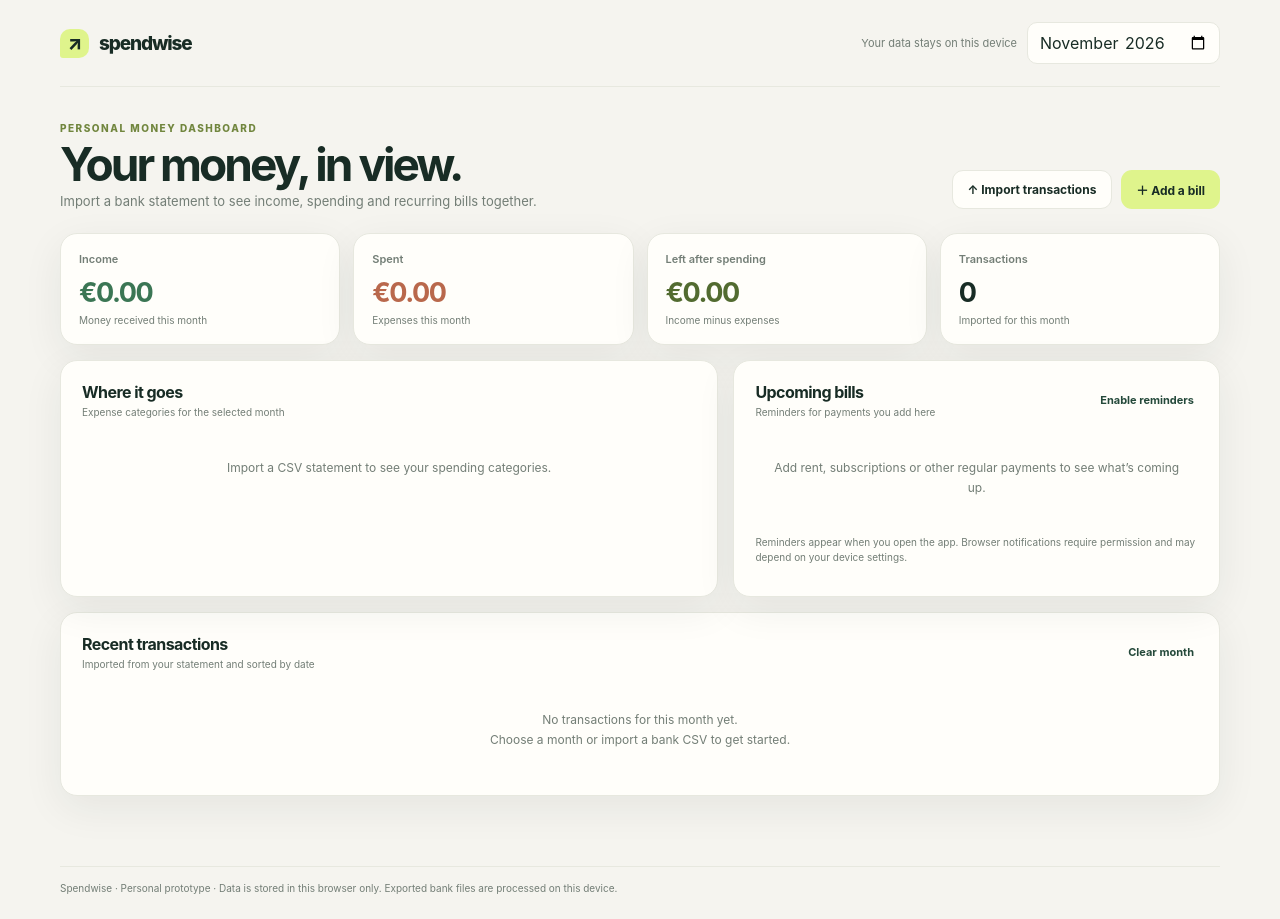
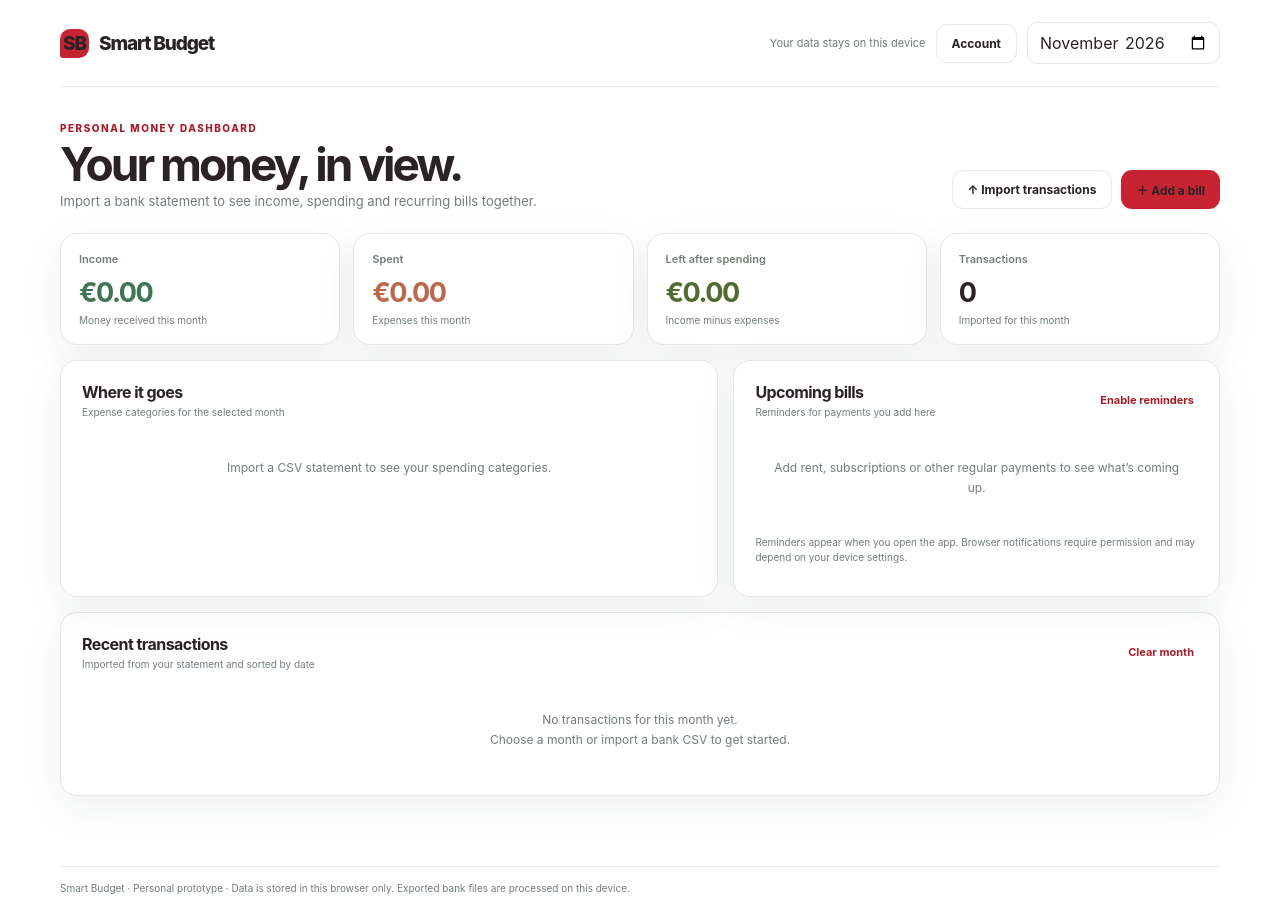
Before and after one commit to sarpcoskun34-eng/unibridge, a plain HTML site: page budget/index.html in a window 1280 px wide. Drawn offline with Linux system fonts and the light colour scheme.

Commit message:
Rebrand budget app and add account screen

```diff
--- a/budget/index.html
+++ b/budget/index.html
@@ -3,19 +3,19 @@
 <head>
 <meta charset="utf-8">
 <meta name="viewport" content="width=device-width, initial-scale=1, viewport-fit=cover">
-<meta name="theme-color" content="#152b25">
+<meta name="theme-color" content="#8f1620">
 <meta name="description" content="A private, simple view of your monthly money.">
 <link rel="manifest" href="./manifest.webmanifest">
 <link rel="icon" href="./icon.svg" type="image/svg+xml">
-<title>Spendwise — Your money, in view</title>
+<title>Smart Budget — Your money, in view</title>
 <style>
-:root{--bg:#f5f4ef;--card:#fffefa;--ink:#182c25;--muted:#737e76;--line:#e7e8df;--green:#dff48c;--deep:#24493a;--orange:#e9a07e;--blue:#dcecf1;--red:#bb584b;--shadow:0 12px 40px #172d2512}
+:root{--bg:#ffffff;--card:#ffffff;--ink:#292326;--muted:#737e76;--line:#e7e8df;--green:#c82332;--deep:#a81d29;--orange:#e9a07e;--blue:#dcecf1;--red:#bb584b;--shadow:0 12px 40px #172d2512}
 *{box-sizing:border-box}body{margin:0;background:var(--bg);color:var(--ink);font-family:Inter,ui-sans-serif,system-ui,-apple-system,"Segoe UI",sans-serif}button,input,select{font:inherit}button{cursor:pointer}
 .wrap{max-width:1160px;width:calc(100% - 40px);margin:auto}.top{display:flex;align-items:center;justify-content:space-between;padding:22px 0;border-bottom:1px solid var(--line)}.brand{display:flex;gap:10px;align-items:center;font-size:19px;font-weight:800;letter-spacing:-.06em}.brand i{display:grid;place-items:center;width:29px;height:29px;border-radius:10px 10px 10px 3px;background:var(--green);font-style:normal}.top-right{display:flex;align-items:center;gap:10px}.private{font-size:11px;color:var(--muted)}.month{border:1px solid var(--line);border-radius:10px;padding:9px 11px;background:var(--card);color:var(--ink)}
-main{padding:35px 0 70px}.intro{display:flex;justify-content:space-between;align-items:end;margin-bottom:24px;gap:20px}.eyebrow{font-size:10px;text-transform:uppercase;letter-spacing:.15em;font-weight:800;color:#71863e}h1{margin:7px 0 4px;font-size:clamp(30px,5vw,46px);letter-spacing:-.065em;line-height:1.04;font-weight:680}.intro p{margin:0;color:var(--muted);font-size:13px}.actions{display:flex;gap:9px;flex-wrap:wrap}.btn{display:inline-flex;align-items:center;justify-content:center;gap:8px;border:0;border-radius:11px;padding:11px 15px;background:var(--ink);color:#fff;font-size:12px;font-weight:700}.btn:hover{background:#315444}.btn.alt{background:var(--card);color:var(--ink);border:1px solid var(--line)}.btn.light{background:var(--green);color:var(--ink)}.cards{display:grid;grid-template-columns:repeat(4,1fr);gap:13px}.card{background:var(--card);border:1px solid var(--line);border-radius:17px;padding:18px;box-shadow:var(--shadow)}.metric-label{font-size:11px;color:var(--muted);font-weight:600}.metric{margin:10px 0 5px;font-size:27px;letter-spacing:-.055em;font-weight:700}.metric-note{font-size:10px;color:var(--muted)}.income .metric{color:#3b7654}.outgoing .metric{color:#b9684c}.balance .metric{color:#526b30}
+main{padding:35px 0 70px}.intro{display:flex;justify-content:space-between;align-items:end;margin-bottom:24px;gap:20px}.eyebrow{font-size:10px;text-transform:uppercase;letter-spacing:.15em;font-weight:800;color:#a81d29}h1{margin:7px 0 4px;font-size:clamp(30px,5vw,46px);letter-spacing:-.065em;line-height:1.04;font-weight:680}.intro p{margin:0;color:var(--muted);font-size:13px}.actions{display:flex;gap:9px;flex-wrap:wrap}.btn{display:inline-flex;align-items:center;justify-content:center;gap:8px;border:0;border-radius:11px;padding:11px 15px;background:var(--ink);color:#fff;font-size:12px;font-weight:700}.btn:hover{background:#8b1520}.btn.alt{background:var(--card);color:var(--ink);border:1px solid var(--line)}.btn.light{background:var(--green);color:var(--ink)}.cards{display:grid;grid-template-columns:repeat(4,1fr);gap:13px}.card{background:var(--card);border:1px solid var(--line);border-radius:17px;padding:18px;box-shadow:var(--shadow)}.metric-label{font-size:11px;color:var(--muted);font-weight:600}.metric{margin:10px 0 5px;font-size:27px;letter-spacing:-.055em;font-weight:700}.metric-note{font-size:10px;color:var(--muted)}.income .metric{color:#3e7655}.outgoing .metric{color:#b9684c}.balance .metric{color:#526b30}
 .columns{display:grid;grid-template-columns:1.15fr .85fr;gap:15px;margin-top:15px}.panel{padding:21px;background:var(--card);border:1px solid var(--line);border-radius:17px;box-shadow:var(--shadow)}.panel-head{display:flex;align-items:center;justify-content:space-between;gap:10px;margin-bottom:16px}.panel h2{margin:0;font-size:16px;letter-spacing:-.035em}.panel-head p{margin:4px 0 0;color:var(--muted);font-size:10px}.linkbtn{border:0;background:none;color:var(--deep);font-size:11px;font-weight:700;padding:4px}
-.chart{display:grid;gap:13px}.cat-row{display:grid;grid-template-columns:95px 1fr 75px;align-items:center;gap:10px;font-size:11px}.cat-name{overflow:hidden;text-overflow:ellipsis;white-space:nowrap}.bar{height:8px;border-radius:8px;background:#eff0e8;overflow:hidden}.bar i{height:100%;display:block;border-radius:inherit;background:#a8c463}.cat-amount{text-align:right;font-weight:700;font-variant-numeric:tabular-nums}
-.transactions{margin-top:15px}.table{width:100%;border-collapse:collapse}.table th{text-align:left;color:var(--muted);font-size:9px;text-transform:uppercase;letter-spacing:.08em;font-weight:700;padding:9px 5px;border-bottom:1px solid var(--line)}.table td{padding:12px 5px;border-bottom:1px solid #f0f0e9;font-size:11px}.table tr:last-child td{border-bottom:0}.merchant{font-weight:700}.sub{display:block;color:var(--muted);font-size:9px;margin-top:3px}.amount{text-align:right;font-weight:750;white-space:nowrap}.positive{color:#43815d}.negative{color:#b6684d}.badge{display:inline-block;background:#f0f2e8;color:#536447;padding:4px 7px;border-radius:99px;font-size:9px;white-space:nowrap}.empty{padding:24px 12px;text-align:center;color:var(--muted);font-size:12px;line-height:1.7}
+.chart{display:grid;gap:13px}.cat-row{display:grid;grid-template-columns:95px 1fr 75px;align-items:center;gap:10px;font-size:11px}.cat-name{overflow:hidden;text-overflow:ellipsis;white-space:nowrap}.bar{height:8px;border-radius:8px;background:#eff0e8;overflow:hidden}.bar i{height:100%;display:block;border-radius:inherit;background:#c82332}.cat-amount{text-align:right;font-weight:700;font-variant-numeric:tabular-nums}
+.transactions{margin-top:15px}.table{width:100%;border-collapse:collapse}.table th{text-align:left;color:var(--muted);font-size:9px;text-transform:uppercase;letter-spacing:.08em;font-weight:700;padding:9px 5px;border-bottom:1px solid var(--line)}.table td{padding:12px 5px;border-bottom:1px solid #f0f0e9;font-size:11px}.table tr:last-child td{border-bottom:0}.merchant{font-weight:700}.sub{display:block;color:var(--muted);font-size:9px;margin-top:3px}.amount{text-align:right;font-weight:750;white-space:nowrap}.positive{color:#43815d}.negative{color:#b6684d}.badge{display:inline-block;background:#fae9eb;color:#93212a;padding:4px 7px;border-radius:99px;font-size:9px;white-space:nowrap}.empty{padding:24px 12px;text-align:center;color:var(--muted);font-size:12px;line-height:1.7}
 .recurring-list{display:grid;gap:9px}.bill{display:flex;align-items:center;justify-content:space-between;gap:10px;padding:11px 12px;background:#f7f7f1;border-radius:12px}.bill strong{display:block;font-size:11px}.bill small{display:block;margin-top:3px;color:var(--muted);font-size:9px}.bill-right{text-align:right;white-space:nowrap}.bill-right b{display:block;font-size:11px}.bill-right small{font-size:9px;color:#8b6d39}.bill-x{border:0;background:none;color:#a8ada5;padding:4px}.notification-note{margin-top:12px;color:var(--muted);font-size:10px;line-height:1.5}.footer{padding:15px 0 25px;color:var(--muted);font-size:10px;border-top:1px solid var(--line)}
 dialog{width:min(450px,calc(100% - 28px));border:1px solid var(--line);border-radius:18px;padding:23px;background:var(--card);color:var(--ink);box-shadow:0 24px 100px #101d1850}dialog::backdrop{background:#12211dcc}dialog h2{margin:0 0 5px;font-size:19px;letter-spacing:-.04em}dialog p{margin:0 0 17px;color:var(--muted);font-size:11px;line-height:1.6}.field{display:grid;gap:5px;margin:12px 0}.field label{font-size:10px;font-weight:700}.field input,.field select{width:100%;border:1px solid var(--line);border-radius:9px;padding:10px;background:white;color:var(--ink);font-size:12px}.modal-actions{display:flex;justify-content:flex-end;gap:8px;margin-top:18px}.hidden{display:none!important}
 @media(max-width:780px){.cards{grid-template-columns:repeat(2,1fr)}.columns{grid-template-columns:1fr}.intro{display:block}.actions{margin-top:16px}.private{display:none}.cat-row{grid-template-columns:85px 1fr 65px}.panel{padding:17px}.top{padding:16px 0}.month{max-width:145px}}
@@ -23,7 +23,7 @@ dialog{width:min(450px,calc(100% - 28px));border:1px solid var(--line);border-ra
 </style>
 </head>
 <body>
-<header class="wrap top"><div class="brand"><i>↗</i> spendwise</div><div class="top-right"><span class="private">Your data stays on this device</span><input class="month" id="month" type="month" aria-label="Choose month"></div></header>
+<header class="wrap top"><div class="brand"><i>SB</i> Smart Budget</div><div class="top-right"><span class="private">Your data stays on this device</span><button class="btn alt" id="account-open">Account</button><input class="month" id="month" type="month" aria-label="Choose month"></div></header>
 <main class="wrap">
 <section class="intro"><div><div class="eyebrow">Personal money dashboard</div><h1>Your money, in view.</h1><p>Import a bank statement to see income, spending and recurring bills together.</p></div><div class="actions"><label class="btn alt" for="csv">↑ Import transactions</label><input id="csv" type="file" accept=".csv,text/csv" class="hidden"><button class="btn light" id="add-bill">＋ Add a bill</button></div></section>
 <section class="cards" aria-label="Monthly summary">
@@ -38,12 +38,12 @@ dialog{width:min(450px,calc(100% - 28px));border:1px solid var(--line);border-ra
 </section>
 <section class="panel transactions"><div class="panel-head"><div><h2>Recent transactions</h2><p>Imported from your statement and sorted by date</p></div><button id="clear-month" class="linkbtn">Clear month</button></div><div id="transaction-area"></div></section>
 </main>
-<footer class="wrap footer">Spendwise · Personal prototype · Data is stored in this browser only. Exported bank files are processed on this device.</footer>
+<footer class="wrap footer">Smart Budget · Personal prototype · Data is stored in this browser only. Exported bank files are processed on this device.</footer>
 
-<dialog id="bill-dialog"><form id="bill-form"><h2>Add a recurring payment</h2><p>Enter a bill you want to keep an eye on. Spendwise can remind you as the due date approaches.</p><div class="field"><label for="bill-name">Payment name</label><input id="bill-name" required placeholder="e.g. Phone plan"></div><div class="field"><label for="bill-amount">Amount (€)</label><input id="bill-amount" required type="number" min="0.01" step="0.01" placeholder="19.99"></div><div class="field"><label for="bill-day">Due day each month</label><input id="bill-day" required type="number" min="1" max="31" value="1"></div><div class="modal-actions"><button type="button" class="btn alt" id="cancel-bill">Cancel</button><button class="btn">Save bill</button></div></form></dialog>
+<dialog id="bill-dialog"><form id="bill-form"><h2>Add a recurring payment</h2><p>Enter a bill you want to keep an eye on. Smart Budget can remind you as the due date approaches.</p><div class="field"><label for="bill-name">Payment name</label><input id="bill-name" required placeholder="e.g. Phone plan"></div><div class="field"><label for="bill-amount">Amount (€)</label><input id="bill-amount" required type="number" min="0.01" step="0.01" placeholder="19.99"></div><div class="field"><label for="bill-day">Due day each month</label><input id="bill-day" required type="number" min="1" max="31" value="1"></div><div class="modal-actions"><button type="button" class="btn alt" id="cancel-bill">Cancel</button><button class="btn">Save bill</button></div></form></dialog>
 
 <script>
-const KEY="spendwise-v1";
+const KEY="smartbudget-v1";
 const initial=()=>({transactions:[],bills:[]});
 let state;
 try{state=JSON.parse(localStorage.getItem(KEY))||initial()}catch{state=initial()}
@@ -139,7 +139,7 @@ function renderBills(){
 function checkReminders(){
  if(!("Notification" in window)||Notification.permission!=="granted")return;
  const todayKey=new Date().toISOString().slice(0,10);
- state.bills.forEach(b=>{const d=nextDue(Number(b.day));const days=Math.ceil((d-new Date(new Date().toDateString()))/86400000);const key="spendwise-reminder-"+b.name+"-"+d.toISOString().slice(0,10);if(days>=0&&days<=3&&!localStorage.getItem(key)){new Notification("Upcoming payment",{body:b.name+" · "+euro(b.amount)+(days===0?" due today":days===1?" due tomorrow":" due in "+days+" days")});localStorage.setItem(key,todayKey)}});
+ state.bills.forEach(b=>{const d=nextDue(Number(b.day));const days=Math.ceil((d-new Date(new Date().toDateString()))/86400000);const key="smartbudget-reminder-"+b.name+"-"+d.toISOString().slice(0,10);if(days>=0&&days<=3&&!localStorage.getItem(key)){new Notification("Upcoming payment",{body:b.name+" · "+euro(b.amount)+(days===0?" due today":days===1?" due tomorrow":" due in "+days+" days")});localStorage.setItem(key,todayKey)}});
 }
 $("#csv").addEventListener("change",async e=>{const file=e.target.files[0];if(!file)return;try{const count=importCsv(await file.text());alert(count+" new transaction"+(count===1?"":"s")+" imported and categorized.");monthInput.value=today.toISOString().slice(0,7);render()}catch(err){alert(err.message)}e.target.value=""});
 monthInput.addEventListener("change",render);
```
